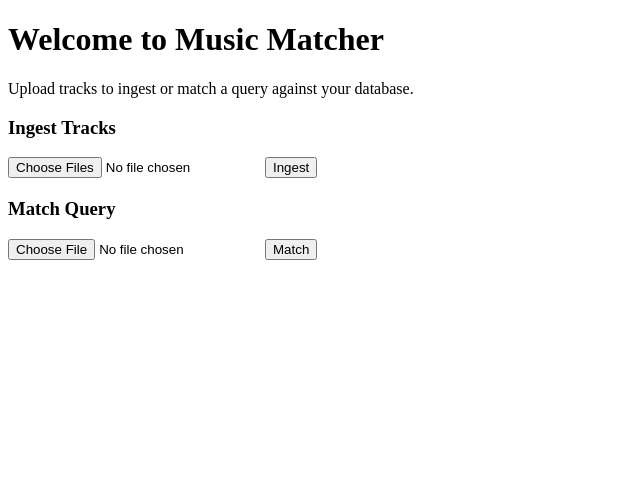
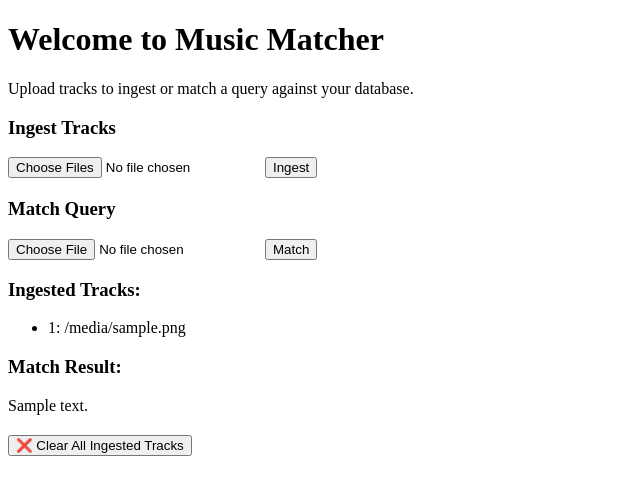
Before and after one commit to YEBADI/music_matcher, a FastAPI app: template app/templates/index.html in a window 1280 px wide. Shown: the top 495 px of the page, without its empty margins (0-640 px from the left). Run offline with FastAPI, Linux system fonts and the light colour scheme; the template is opened without the code that fills it: most values are stand-ins (such as "Sample title", 1, 10 or a date in 2020).

Commit message:
added ability to grow databse and clear cache

```diff
--- a/app/main.py
+++ b/app/main.py
@@ -7,6 +7,7 @@ from scipy.signal import correlate
 from pathlib import Path
 import librosa
 import numpy as np
+import io
 
 BASE_DIR = Path(__file__).resolve().parent
 templates = Jinja2Templates(directory=str(BASE_DIR / "templates"))
@@ -23,9 +24,23 @@ def index(request: Request):
     return templates.TemplateResponse("index.html", {"request": request})
 
 
+@app.post("/clear", response_class=HTMLResponse)
+async def clear_cache(request: Request):
+    global fingerprint_db, track_counter
+    fingerprint_db.clear()
+    track_counter = 1
+    return templates.TemplateResponse("index.html", {
+        "request": request,
+        "status": "cleared",
+        "ingested_tracks": [],
+        "match_result": None
+    })
+
 @app.post("/ingest")
-async def ingest(files: List[UploadFile] = File(...)):
+async def ingest(request:Request, files: List[UploadFile] = File(...)):
     global track_counter
+
+    ingested_tracks = []
 
     for file in files:
         if not (file.filename.endswith(".mp3") or file.filename.endswith(".wav")):
@@ -34,7 +49,6 @@ async def ingest(files: List[UploadFile] = File(...)):
         try:
             contents = await file.read()
             import io
-
             audio, sr = librosa.load(io.BytesIO(contents), sr=11025, mono=True)
         except Exception as e:
             continue  # Skip file on error, but continue with others
@@ -55,26 +69,55 @@ async def ingest(files: List[UploadFile] = File(...)):
             }
         )
 
+
+        ingested_tracks.append({
+            "track_id": track_counter,
+            "filename": file.filename,
+            "duration_sec": round(len(audio) / sr, 2),
+        })
+
         track_counter += 1
 
-    return RedirectResponse(url="/?status=ingested", status_code=303)
+    return templates.TemplateResponse(
+        "index.html",
+        {
+            "request": request,
+            "ingested": ingested_tracks
+        }
+    )
 
 
 @app.post("/match")
-async def match(file: UploadFile = File(...)):
+async def match(request: Request, file: UploadFile = File(...)):
     if not (file.filename.endswith(".mp3") or file.filename.endswith(".wav")):
-        raise HTTPException(
-            status_code=400, detail="Only .mp3 or .wav files are supported."
+        return templates.TemplateResponse(
+            "index.html",
+            {
+                "request": request,
+                "error": "Invalid file type. Please upload an MP3 or WAV.",
+                "ingested": [
+                    {"track_id": t["id"], "filename": t["filename"]}
+                    for t in fingerprint_db
+                ],
+            },
+            status_code=400
         )
 
     try:
         contents = await file.read()
-        import io
-
         query_audio, sr = librosa.load(io.BytesIO(contents), sr=11025, mono=True)
     except Exception as e:
-        raise HTTPException(
-            status_code=500, detail=f"Failed to process query audio: {e}"
+        return templates.TemplateResponse(
+            "index.html",
+            {
+                "request": request,
+                "error": f"Failed to process query audio: {e}",
+                "ingested": [
+                    {"track_id": t["id"], "filename": t["filename"]}
+                    for t in fingerprint_db
+                ],
+            },
+            status_code=500
         )
 
     query_audio = query_audio - np.mean(query_audio)
@@ -100,11 +143,22 @@ async def match(file: UploadFile = File(...)):
             best_offset = offset
 
     if not best_match or highest_score is None or highest_score < 0.05:
-        raise HTTPException(status_code=404, detail="No match found")
+        match_result = {"message": "No match found."}
+    else:
+        match_result = {
+            "filename": best_match["filename"],
+            "score": round(float(highest_score), 4),
+            "offset": round(best_offset, 2),
+        }
 
-    return {
-        "match_track_id": best_match["id"],
-        "filename": best_match["filename"],
-        "timestamp_offset_sec": round(best_offset, 2),
-        "confidence_score": round(float(highest_score), 4),
-    }
+    return templates.TemplateResponse(
+        "index.html",
+        {
+            "request": request,
+            "match_result": match_result,
+            "ingested": [
+                {"track_id": t["id"], "filename": t["filename"]}
+                for t in fingerprint_db
+            ],
+        }
+    )
--- a/app/templates/index.html
+++ b/app/templates/index.html
@@ -21,5 +21,38 @@
       <input type="file" name="file" accept=".mp3,.wav" required />
       <button type="submit">Match</button>
     </form>
+
+    {% if ingested %}
+      <h3>Ingested Tracks:</h3>
+      <ul>
+        {% for track in ingested %}
+          <li>{{ track.track_id }}: {{ track.filename }}</li>
+        {% endfor %}
+      </ul>
+    {% endif %}
+
+    {% if match_result %}
+      <h3>Match Result:</h3>
+      {% if match_result.message %}
+        <p>{{ match_result.message }}</p>
+      {% else %}
+        <p>Matched: {{ match_result.filename }}</p>
+        <p>Score: {{ match_result.score }}</p>
+        <p>Offset: {{ match_result.offset }}s</p>
+      {% endif %}
+    {% endif %}
+
+    {% if error %}
+      <p style="color: red;">{{ error }}</p>
+    {% endif %}
+
+    <!-- Clear cache -->
+    <form action="/clear" method="post" style="margin-top: 20px;">
+      <button type="submit">❌ Clear All Ingested Tracks</button>
+    </form>
+
+    {% if status == "cleared" %}
+      <p style="color: red;">Track cache cleared.</p>
+    {% endif %}
   </body>
 </html>
```
